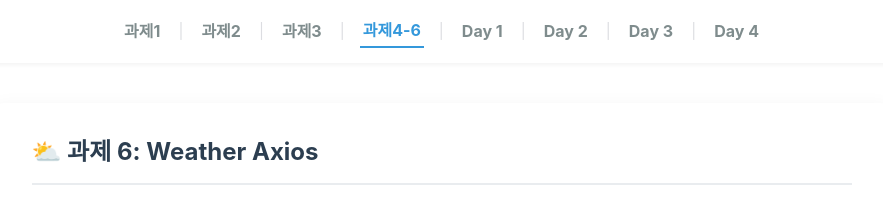
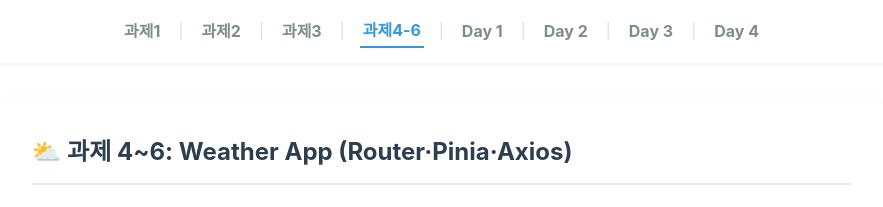
Before and after one commit to mingyukang5420/skala-vue, a Vue app: page /exercise/6 in a window 1280 px wide. Shown: the top 207 px of the page, without its empty margins (191-1074 px from the left). Built offline with nearby package versions, Linux system fonts and the light colour scheme; no server answers.

Commit message:
chore: rename exercise6 view title to reflect merged stages

```diff
--- a/src/views/exercise/Exercise6View.vue
+++ b/src/views/exercise/Exercise6View.vue
@@ -5,7 +5,7 @@
 
 <template>
   <div class="app-container">
-    <h1>⛅ 과제 6: Weather Axios</h1>
+    <h1>⛅ 과제 4~6: Weather App (Router·Pinia·Axios)</h1>
     <hr />
     <div class="dashboard-wrapper">
       <nav class="weather-sub-nav">
```
